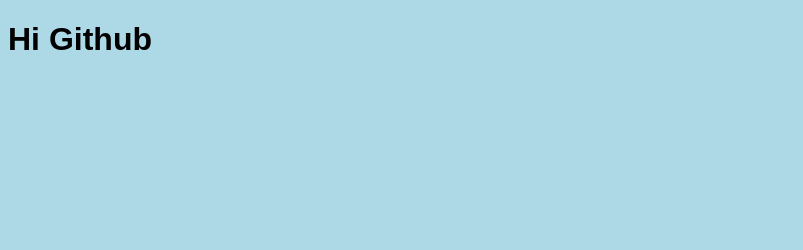
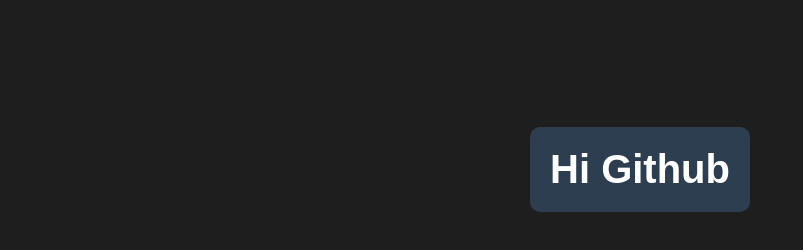
Before and after one commit to cripnplier/first-project, a plain HTML site: page index.html in a window 1280 px wide. Shown: the whole page, without its empty margins (0-803 px from the left). Drawn offline with Linux system fonts and the light colour scheme.

Commit message:
style.css

```diff
--- a/style.css
+++ b/style.css
@@ -1,4 +1,15 @@
 body {
-  background-color: lightblue;
+  background-color: #1e1e1e;
+  color: white;
   font-family: Arial;
+  text-align: center;
+  margin-top: 100px;
 }
+
+h1 {
+  font-size: 40px;
+  background: #2c3e50;
+  display: inline-block;
+  padding: 20px;
+  border-radius: 10px;
+}
```
